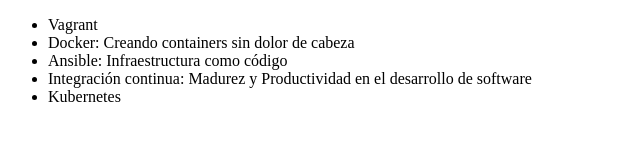
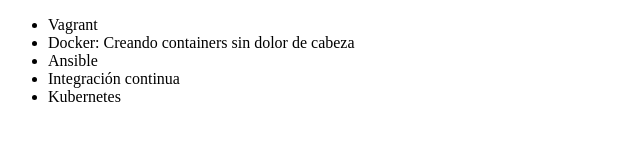
Before and after one commit to mamutco10/alura-git, a plain HTML site: page index.html in a window 1280 px wide. Shown: the whole page, without its empty margins (0-640 px from the left). Drawn offline with Linux system fonts and the light colour scheme.

Commit message:
Revert "Cambiando el nombre del curso de Integración Continua"
This reverts commit 1eff53e8b360e1ebb8d86a578d100fd8c8aa6e50.

```diff
--- a/index.html
+++ b/index.html
@@ -8,8 +8,8 @@
      <ul>
          <li> Vagrant </li>
          <li> Docker: Creando containers sin dolor de cabeza </li>
-         <li> Ansible: Infraestructura como código </li>
-         <li> Integración continua: Madurez y Productividad en el desarrollo de software</li>
+         <li> Ansible </li>
+         <li> Integración continua </li>
          <li> Kubernetes </li>
      </ul>
 </body>
```
